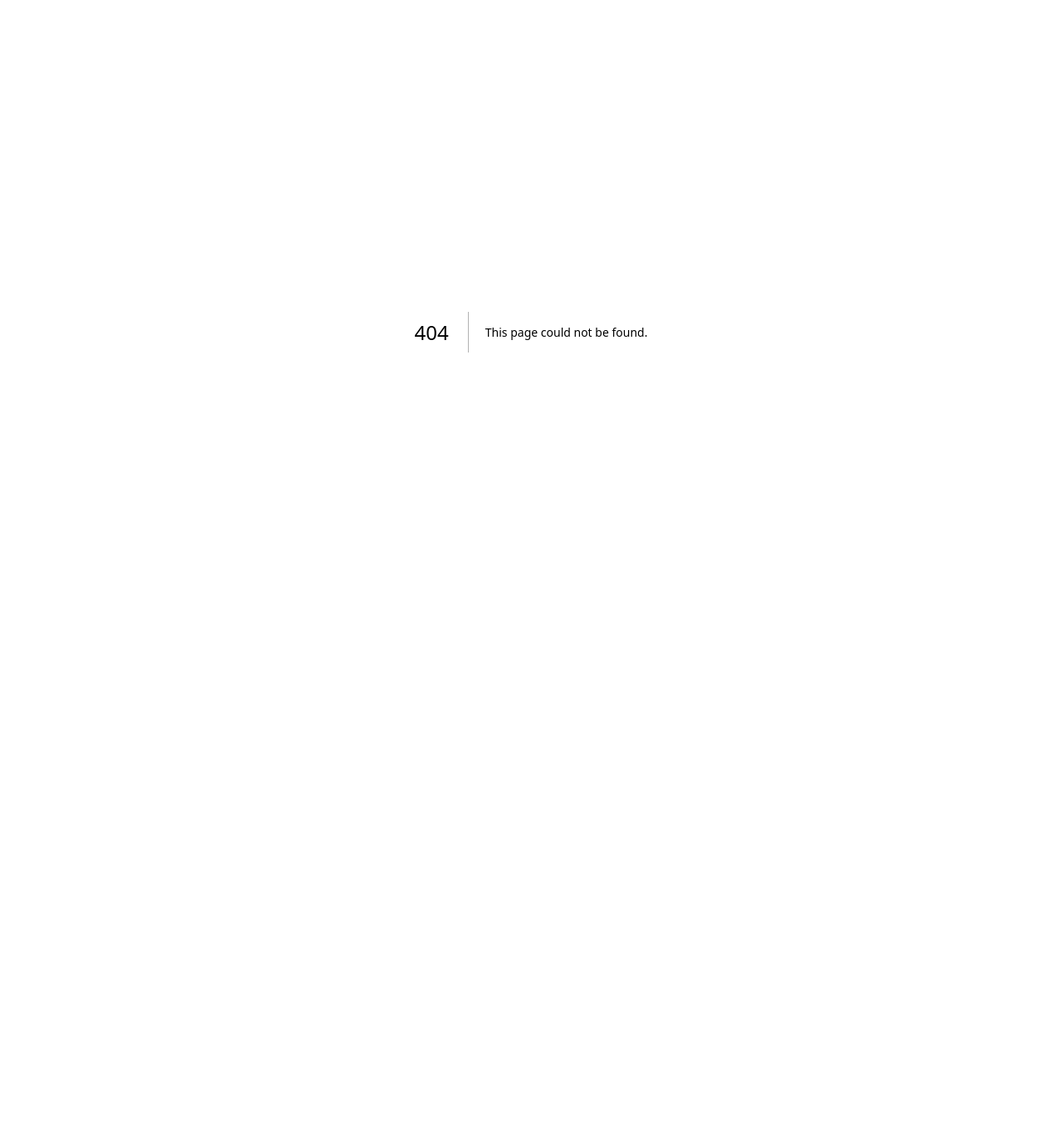
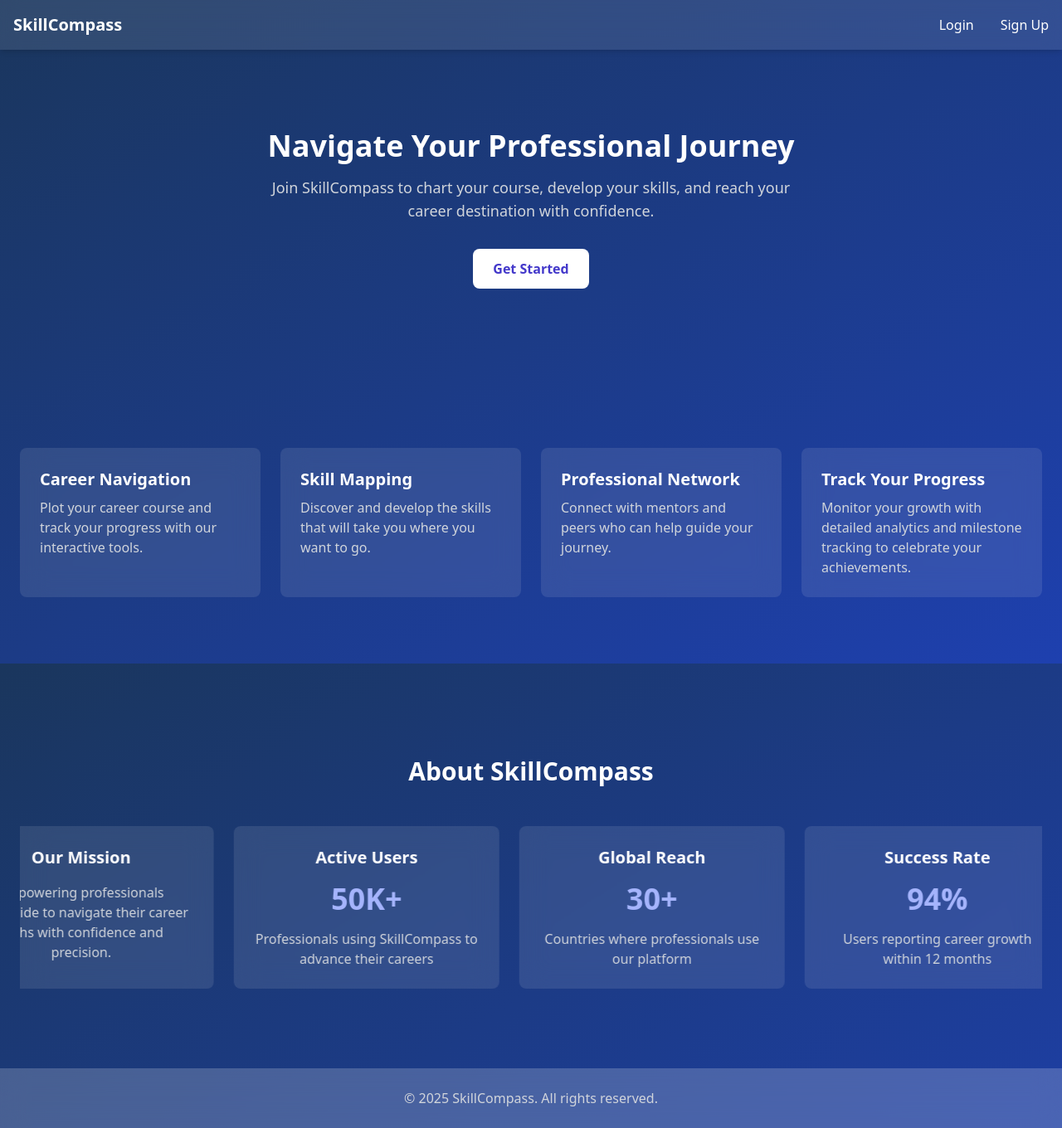
Before and after one commit to lavanyajain14/skillcompass, a Next.js app: page /pages/welcome in a window 1280 px wide. Before the commit this address had no page. Shown: the whole page at 83% size. Before the commit the page ends 800 px from the top, so only its background shows below. Built offline with nearby package versions, Linux system fonts and the light colour scheme.

Commit message:
feat:added welcome page

```diff
--- /dev/null
+++ b/src/app/pages/welcome/page.js
@@ -0,0 +1,151 @@
+'use client';
+import React from 'react';
+import Link from 'next/link';
+
+const features = [
+  {
+    title: "Career Navigation",
+    description: "Plot your career course and track your progress with our interactive tools."
+  },
+  {
+    title: "Skill Mapping",
+    description: "Discover and develop the skills that will take you where you want to go."
+  },
+  {
+    title: "Professional Network",
+    description: "Connect with mentors and peers who can help guide your journey."
+  },
+  {
+    title: "Track Your Progress",
+    description: "Monitor your growth with detailed analytics and milestone tracking to celebrate your achievements."
+  }
+];
+
+const aboutCards = [
+  {
+    title: "Our Mission",
+    description: "Empowering professionals worldwide to navigate their career paths with confidence and precision."
+  },
+  {
+    title: "Active Users",
+    stat: "50K+",
+    description: "Professionals using SkillCompass to advance their careers"
+  },
+  {
+    title: "Global Reach",
+    stat: "30+",
+    description: "Countries where professionals use our platform"
+  },
+  {
+    title: "Success Rate",
+    stat: "94%",
+    description: "Users reporting career growth within 12 months"
+  },
+  {
+    title: "Expert Team",
+    description: "Led by industry veterans with over 50 years of combined experience in career development"
+  }
+];
+
+const Welcome = () => {
+  const allCards = [...aboutCards, ...aboutCards]; // Duplicate cards for continuous scroll
+
+  return (
+    <div className="bg-gradient-to-br from-[#1a365d] to-[#1e40af] min-h-screen bg-cover bg-center bg-fixed text-white font-sans">
+      {/* Navbar */}
+      <nav className="flex justify-between items-center p-4 bg-white/10 backdrop-blur-md shadow-md">
+        <Link href="/" className="text-xl font-bold">
+          SkillCompass
+        </Link>
+        <div className="space-x-8">
+          <Link href="/login" className="text-white hover:text-indigo-300 transition duration-300">
+            Login
+          </Link>
+          <Link href="/signup" className="text-white hover:text-indigo-300 transition duration-300">
+            Sign Up
+          </Link>
+        </div>
+      </nav>
+
+      {/* Hero Section */}
+      <section className="text-center py-24 px-6">
+        <h1 className="text-4xl font-bold mb-4 text-white">Navigate Your Professional Journey</h1>
+        <p className="text-lg text-gray-300 mb-8 max-w-2xl mx-auto">
+          Join SkillCompass to chart your course, develop your skills, and reach your career destination with confidence.
+        </p>
+        <div className="flex justify-center gap-4">
+          <Link
+            href="/signup"
+            className="px-6 py-3 bg-white text-indigo-700 rounded-lg font-semibold transition-transform transform hover:-translate-y-0.5"
+          >
+            Get Started
+          </Link>
+        </div>
+      </section>
+
+      {/* Features Section */}
+      <section className="py-24 px-6 grid grid-cols-1 sm:grid-cols-2 md:grid-cols-4 gap-6 max-w-screen-xl mx-auto">
+        {features.map((feature, index) => (
+          <div
+            key={index}
+            className="bg-white/10 backdrop-blur-lg rounded-lg p-6 hover:-translate-y-1 transition-all duration-300"
+          >
+            <h3 className="text-xl font-semibold text-white mb-2">{feature.title}</h3>
+            <p className="text-gray-300">{feature.description}</p>
+          </div>
+        ))}
+      </section>
+
+      {/* About Us Section */}
+      <section className="py-24 px-6 text-center">
+        <h2 className="text-3xl font-bold mb-12 text-white">About SkillCompass</h2>
+        <div className="relative overflow-hidden w-full max-w-screen-xl mx-auto">
+          <div className="flex gap-6 animate-[slide_40s_linear_infinite] hover:pause">
+            {allCards.map((card, index) => (
+              <div
+                key={index}
+                className="flex-none w-80 bg-white/10 backdrop-blur-lg p-6 rounded-lg hover:bg-white/20 transition-all"
+              >
+                <h3 className="text-xl font-semibold text-white mb-4">{card.title}</h3>
+                {card.stat ? (
+                  <>
+                    <div className="text-4xl text-indigo-300 font-bold mb-4">{card.stat}</div>
+                    <p className="text-gray-300">{card.description}</p>
+                  </>
+                ) : (
+                  <p className="text-gray-300">{card.description}</p>
+                )}
+              </div>
+            ))}
+          </div>
+        </div>
+      </section>
+
+      {/* Footer */}
+      <footer className="bg-white/20 backdrop-blur-lg text-gray-300 py-6">
+        <p className="text-center">&copy; 2025 SkillCompass. All rights reserved.</p>
+      </footer>
+
+      <style jsx>{`
+        @keyframes slide {
+          0% {
+            transform: translateX(0);
+          }
+          100% {
+            transform: translateX(-50%);
+          }
+        }
+
+        .animate-slide {
+          animation: slide 40s linear infinite;
+        }
+
+        .hover\\:pause:hover {
+          animation-play-state: paused;
+        }
+      `}</style>
+    </div>
+  );
+};
+
+export default Welcome;
```
